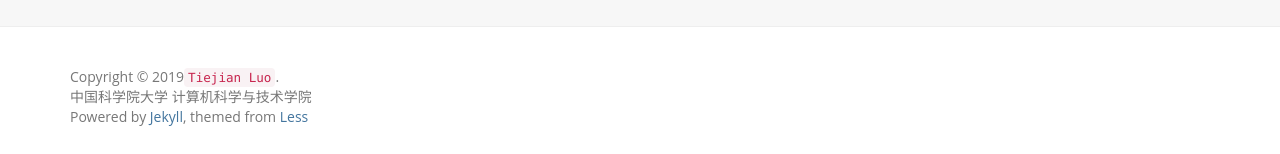
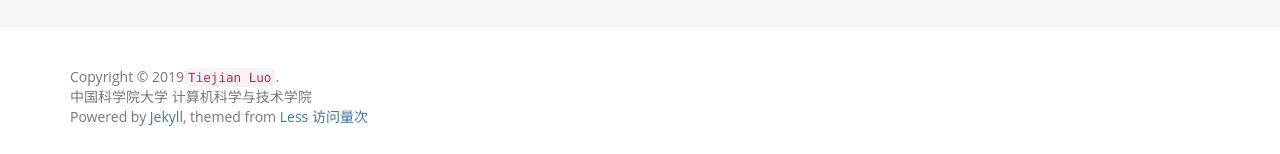
Before and after one commit to tjluo-ucas/ns, a Jekyll site: the page built from index.md, in a window 1280 px wide and 1040 px high. Shown: the part 883-1037 px from the top of the window. Built offline with Jekyll 4.4.1, drawn with Linux system fonts in a browser that asks for light colours; nearby versions of some CDN libraries; comment, search, counter and statistics services are not loaded.

Commit message:
Update footer.html

```diff
--- a/_includes/footer.html
+++ b/_includes/footer.html
@@ -2,7 +2,10 @@
 	<div class="container">
 		<p class="copyright">Copyright &copy; 2019<a href="{{site.resume_site}}"><code>{{ site.author }}</code></a>.</p>
 		<p>中国科学院大学 计算机科学与技术学院</p>
-		<p>Powered by <a href="http://jekyllrb.com">Jekyll</a>, themed from <a href="http://lesscss.cn/">Less</a></p>
+		<p>
+			Powered by <a href="http://jekyllrb.com">Jekyll</a>, themed from <a href="http://lesscss.cn/">Less</a>
+			<a><span id="busuanzi_container_site_pv">访问量<span id="busuanzi_value_site_pv"></span>次</span></a>
+		</p>
 	</div>
 </footer>
 <script src="{{ '/static/js/bootstrap.min.js' | prepend: site.baseurl }}"></script>
```
